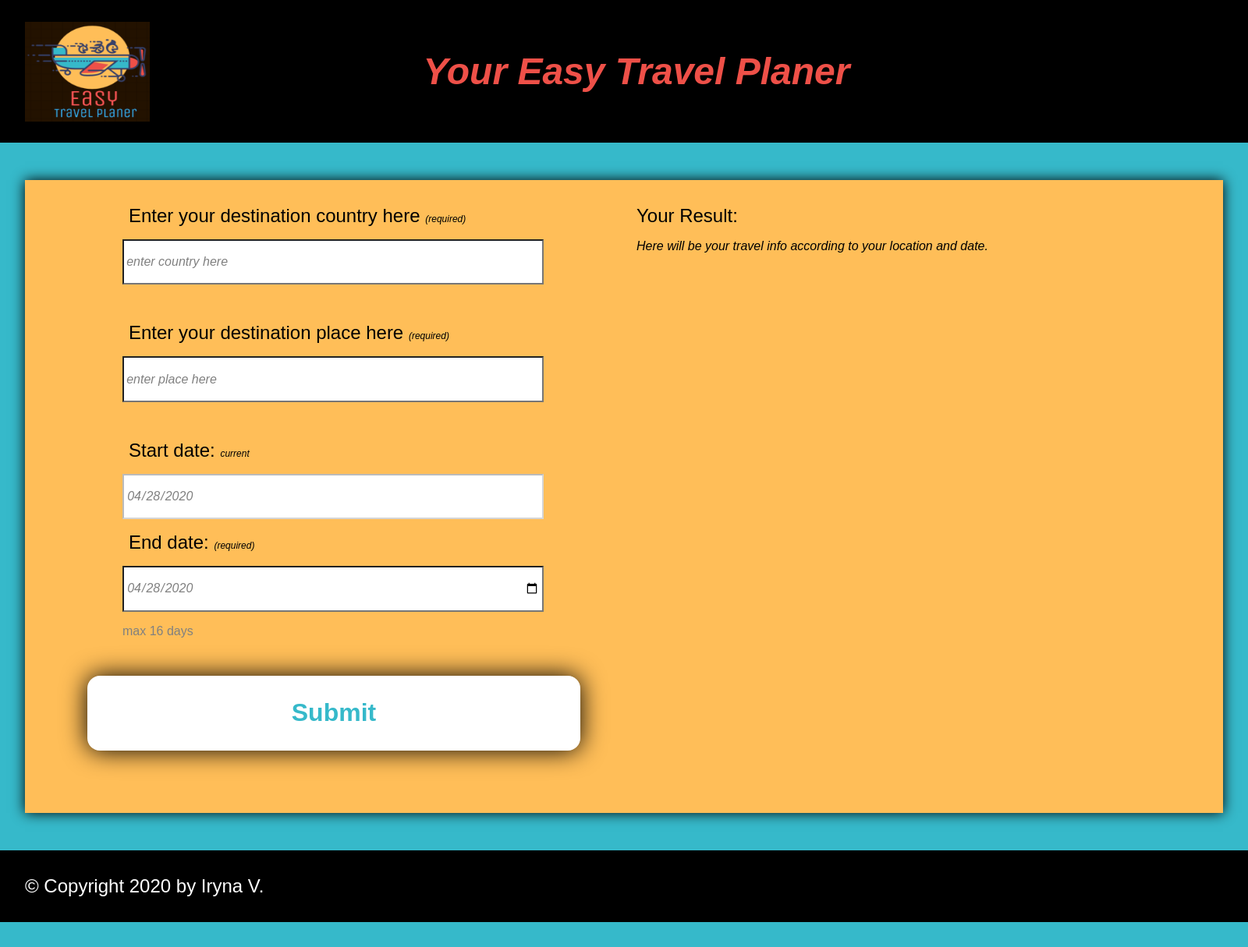
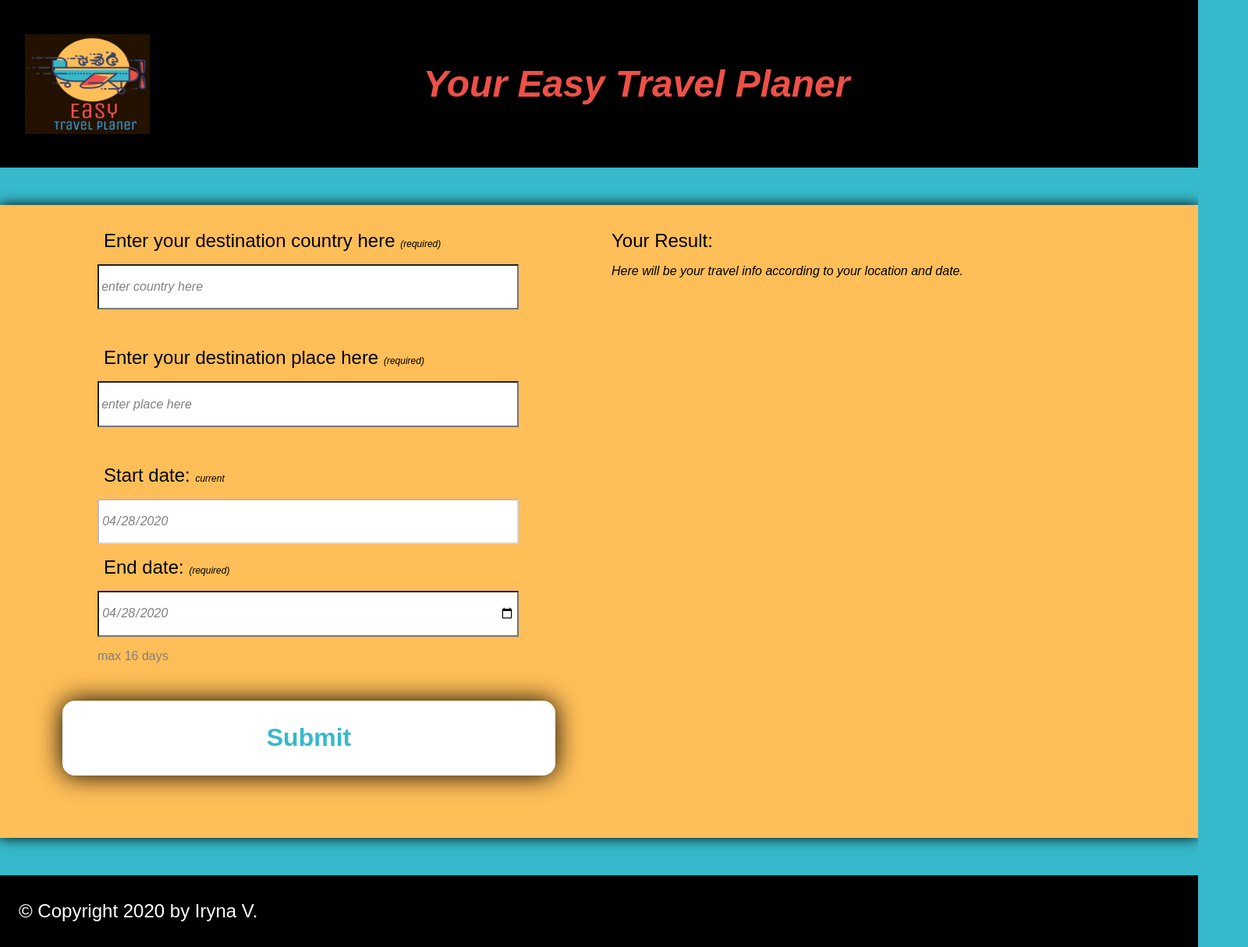
Before and after one commit to iren86/travel-app, a website built with webpack: page src/client/views/index.html in a window 1536 px wide. Shown: the whole page at 78% size, 1600 px wide, since content can reach past the window. Before the commit the page ends 1183 px from the top, so only its background shows below. Built offline with nearby package versions, Linux system fonts and the light colour scheme.

Commit message:
fixed horizontal scroll bar

```diff
--- a/src/client/js/client.js
+++ b/src/client/js/client.js
@@ -7,6 +7,7 @@ require('../styles/mainDesktop.scss');
 require('../styles/form.scss');
 require('../styles/formDesktop.scss');
 require('../styles/footer.scss');
+require('../styles/footerDesktop.scss');
 const { getContext } = require('./getContext.js');
 const { hideData, showData, updateUI } = require('./updateUI.js');
 const { subscribeInputEvents, validateInput, validateNumOfDaysInput, isFieldValid } = require('./validateUI.js');
--- /dev/null
+++ b/src/client/styles/footerDesktop.scss
@@ -0,0 +1,10 @@
+@media screen and (min-width: 1281px) {
+  footer {
+    padding-left: 0;
+    padding-right: 0;
+
+    label {
+      padding-left: 1em;
+    }
+  }
+}
--- a/src/client/styles/headerDesktop.scss
+++ b/src/client/styles/headerDesktop.scss
@@ -2,10 +2,11 @@
   header {
     justify-content: start;
     align-items: center;
-    padding-top: 1em;
-    padding-bottom: 1em;
+    padding-left: 0;
+    padding-right: 0;
 
     img {
+      margin-left: 2em;
       width: 10em;
       height: 8em;
     }
--- a/src/client/styles/mainDesktop.scss
+++ b/src/client/styles/mainDesktop.scss
@@ -1,5 +1,7 @@
 @media screen and (min-width: 1281px) {
   main {
+    padding-left: 0;
+    padding-right: 0;
 
     section#user-entry-data-block {
       flex-direction: row;
```
